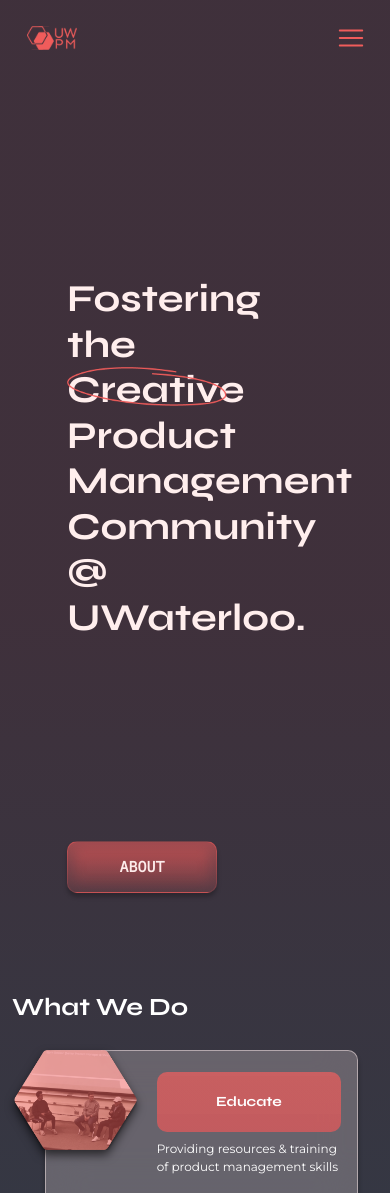
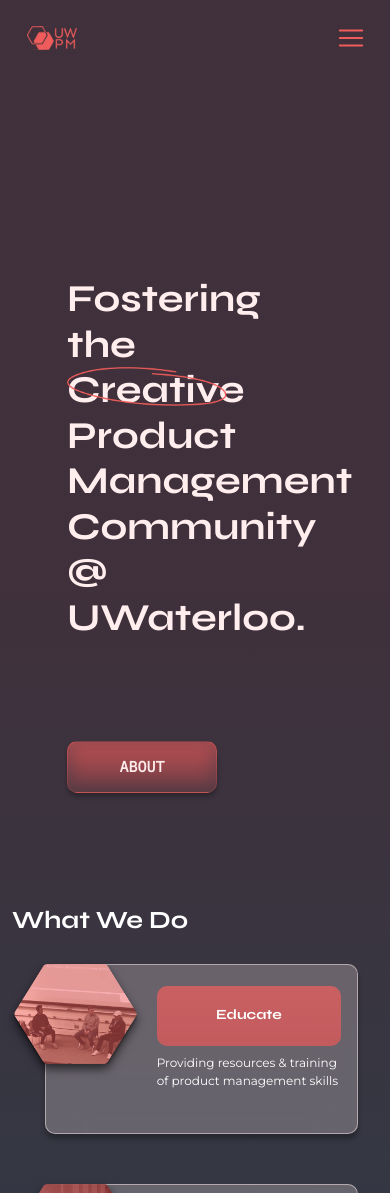
Before and after one commit to UWPM/website-v3.0, a React (Create React App) app: page / in a window 390 px wide. Shown: the top 1193 px of the page. Built offline with nearby package versions, Linux system fonts and the light colour scheme.

Commit message:
Fixed about button wrapper

```diff
--- a/src/components/Introduction.js
+++ b/src/components/Introduction.js
@@ -136,13 +136,9 @@ export default function Introduction({ show }) {
               Product Management Community @ UWaterloo.
             </h1>
           </div>
-          <a href="/about">
-            <div className="button-container">
-              <button className="button-red-gradiant introduction-about-us">
-                ABOUT
-              </button>
-            </div>
-          </a>
+          <button className="button-red-gradiant introduction-about-us">
+            <a href="/about">ABOUT</a>
+          </button>
         </div>
       </div>
     </>
--- a/src/components/ProdCon.js
+++ b/src/components/ProdCon.js
@@ -52,7 +52,7 @@ export default function ProdConCarousel() {
 
   const renderNextButton = ({ isDisabled }) => {
     return (
-      <div class="prodcon_forward_arrow">
+      <div className="prodcon_forward_arrow">
         <ArrowForwardIosIcon />
       </div>
     );
@@ -60,7 +60,7 @@ export default function ProdConCarousel() {
 
   const renderPrevButton = ({ isDisabled }) => {
     return (
-      <div class="prodcon_prev_arrow">
+      <div className="prodcon_prev_arrow">
         <ArrowBackIosIcon />
       </div>
     );
--- a/src/styles/Home.css
+++ b/src/styles/Home.css
@@ -377,12 +377,6 @@
     width: 80%;
   }
 
-  .button-container {
-    display: flex;
-    justify-content: flex-start;
-    flex-wrap: wrap;
-    margin-block: 100px;
-  }
   .event-name {
     font-size: 15px;
   }
@@ -456,10 +450,6 @@
 }
 
 @media (max-width: 767px) {
-  .button-container {
-    flex-wrap: nowrap;
-  }
-
   .button-red-gradiant {
     margin-right: 20px;
   }
```
